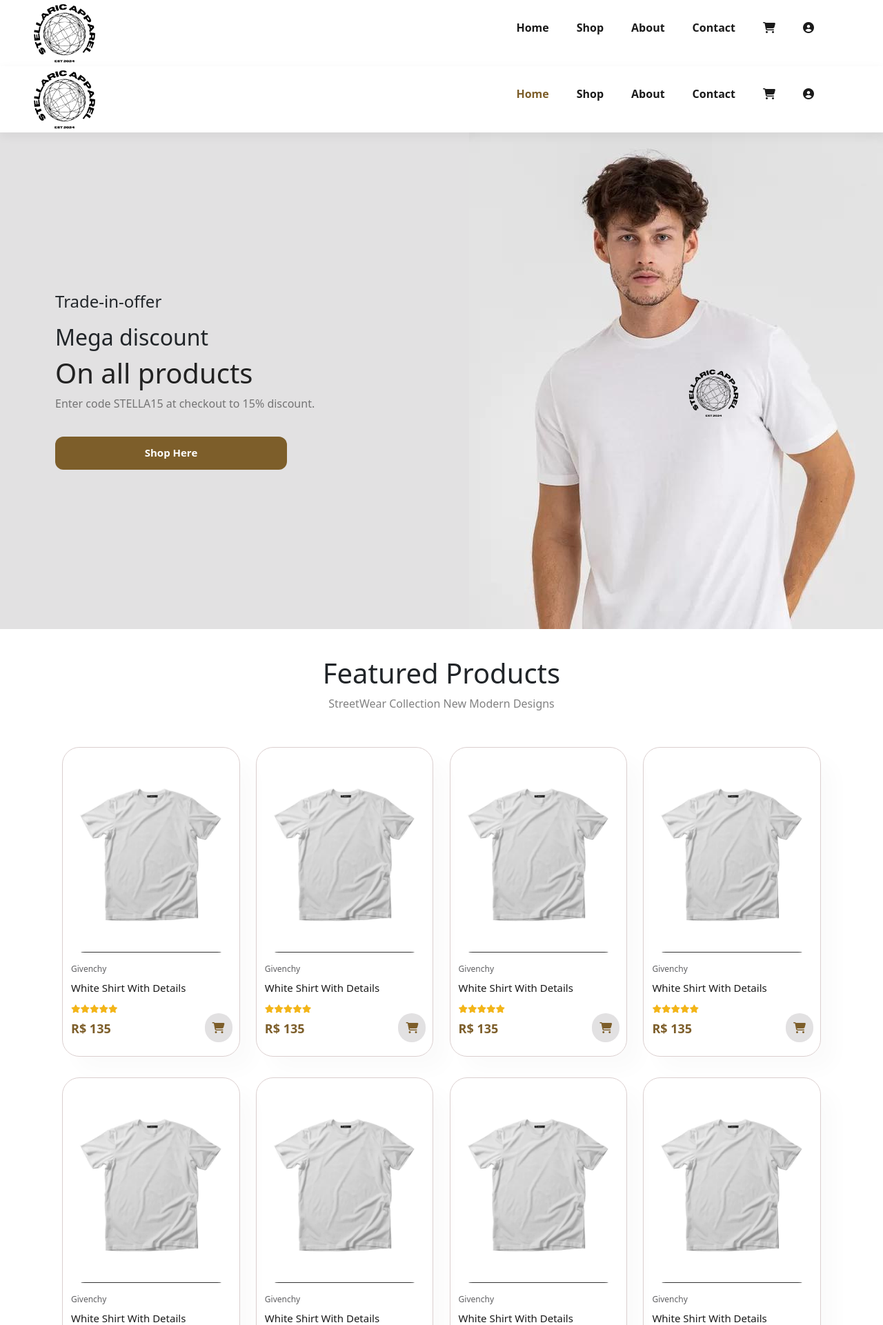
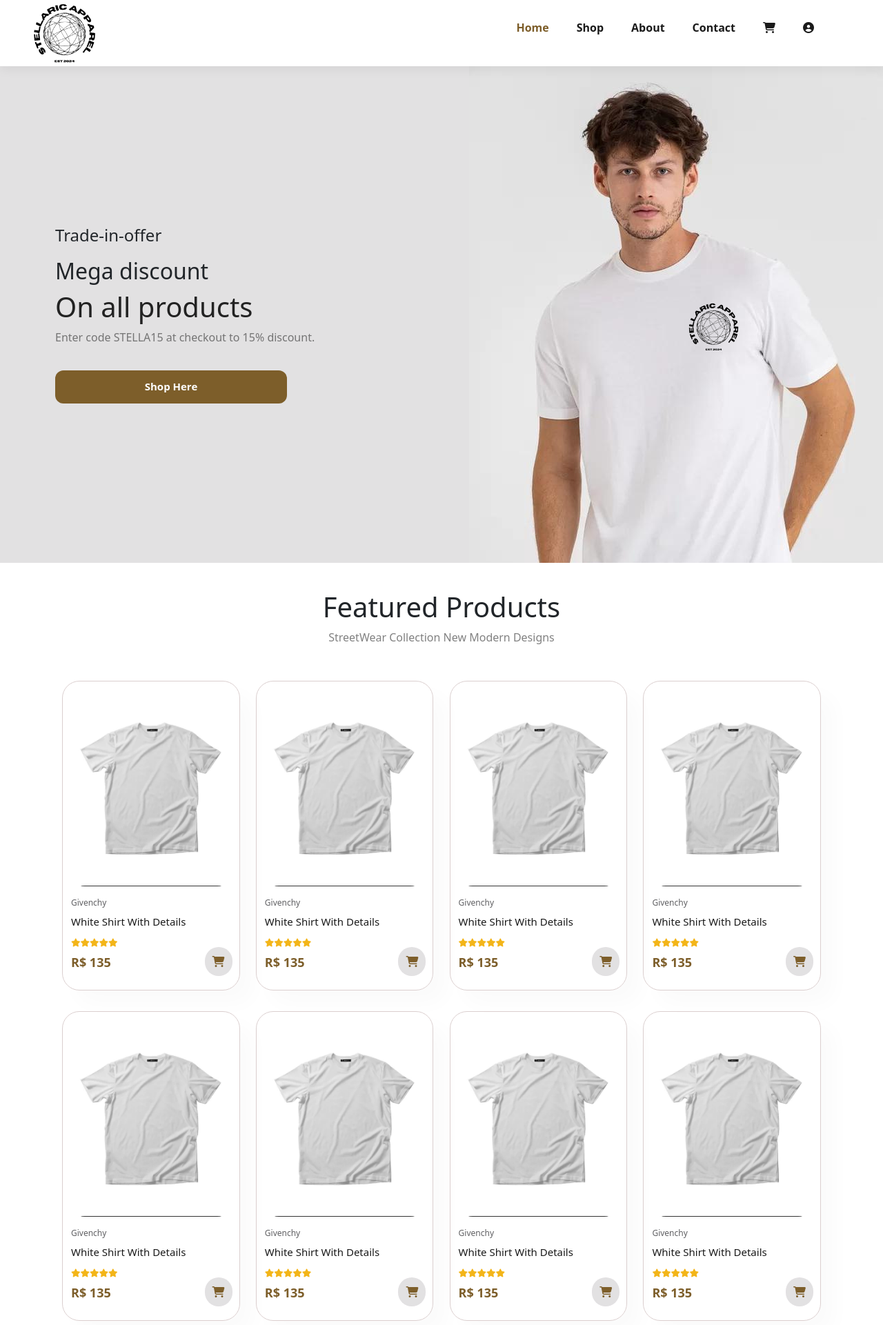
Before and after one commit to VitorTavares2/Fullstack-Django-Project, a Django app: page / in a window 1280 px wide. Shown: the top 1921 px of the page at 69% size. Run offline with Django 5.2, Linux system fonts and the light colour scheme; some libraries are stand-ins or nearby versions; some web fonts are replaced.

Commit message:
HTML FIXED

```diff
--- a/stellaric/templates/base.html
+++ b/stellaric/templates/base.html
@@ -32,12 +32,12 @@
 
         <div>
           <ul id="navbar1">
-            <li><a href="{% url 'index' %}"> Home </a></li>
-            <li><a href="{% url 'shop' %}"> Shop </a></li>
-            <li><a href="{% url 'about' %}"> About </a></li>
+            <li><a href="{% url 'index' %}" class="{% if request.path == '/' %} active {% endif %}"> Home </a></li>
+            <li><a href="{% url 'shop' %}" class="{% if request.path == '/shop/' %} active {% endif %}"> Shop </a></li>
+            <li><a href="{% url 'about' %}" class="{% if request.path == '/about/' %} active {% endif %}"> About </a></li>
             <li><a href="https://www.instagram.com"> Contact</a></li>
-            <li id="lg-bag"><a href="{% url 'cart' %}"> <i class="fa-solid fa-cart-shopping"></i> </a></li>
-            <li><a href="{% url 'user' %}"> <i class="fa-solid fa-circle-user"></i></a></li>
+            <li id="lg-bag"><a href="{% url 'cart' %}" class="{% if request.path == '/cart/' %} active {% endif %}"> <i class="fa-solid fa-cart-shopping"></i> </a></li>
+            <li><a href="{% url 'user' %}" class="{% if request.path == '/user/' %} active {% endif %}"> <i class="fa-solid fa-circle-user"></i></a></li>
             <a href="#" id="close" style="display: none;"><i class="fas fa-times"></i></a>
           </ul>
         </div>
--- a/stellaric/templates/index.html
+++ b/stellaric/templates/index.html
@@ -2,29 +2,6 @@
 {% load static %}
 
 {% block content %}
-  <section id="header">
-        <a href="{% url 'index' %}">
-            <img src="{% static 'img/logo.png' %}" class="logo">
-        </a>
-
-        <div>
-          <ul id="navbar1">
-            <li><a class="active" href="{% url 'index' %}"> Home </a></li>
-            <li><a href="{% url 'shop' %}"> Shop </a></li>
-            <li><a href="{% url 'about' %}"> About </a></li>
-            <li><a href="https://www.instagram.com"> Contact</a></li>
-            <li id="lg-bag"><a href="{% url 'cart' %}"> <i class="fa-solid fa-cart-shopping"></i> </a></li>
-            <li><a href="{% url 'user' %}"> <i class="fa-solid fa-circle-user"></i></a></li>
-            <a href="#" id="close" style="display: none;"><i class="fas fa-times"></i></a>
-          </ul>
-        </div>
-
-        <div id="mobile">
-          <a href="{% url 'cart' %}"> <i class="fa-solid fa-cart-shopping"></i> </a>
-          <a href="#"><i id="bar" class="fas fa-outdent"></i></a>
-        </div>
-  </section>
-
   <section id="hero">
       <h4>Trade-in-offer</h4>
       <h2>Mega discount </h2>
--- a/stellaric/templates/product.html
+++ b/stellaric/templates/product.html
@@ -2,6 +2,7 @@
 {% load static %}
 
 {% block content %}
+
   <section id="prodetails" class="section-p1">
       <div class="single-product-image">
           <img src="{% static 'img/ph1.png' %}" width="100%" id="MainImg" alt="">
--- a/stellaric/templates/user.html
+++ b/stellaric/templates/user.html
@@ -1,7 +1,7 @@
 {% extends "base.html"%}
 {% load static %}
 
-{% content block %}
+{% block content %}
   <section>
     <div id="login-container">
       <div id="login">
```
